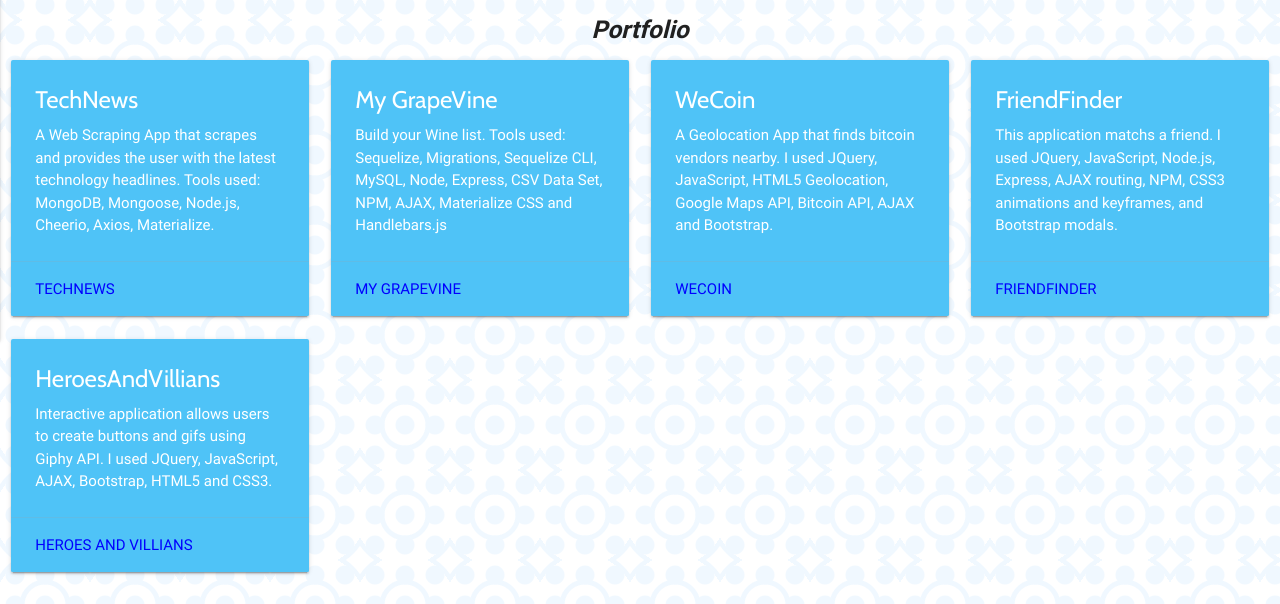
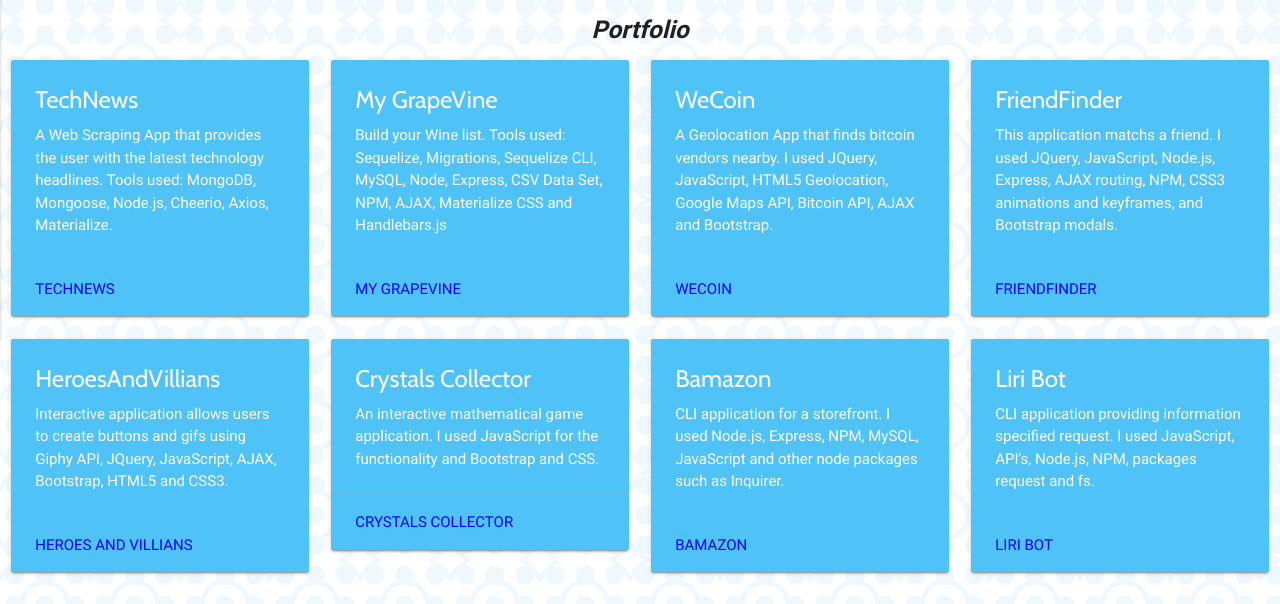
Before and after one commit to shaheenaq/MyPortfolio, a plain HTML site: page index.html in a window 1280 px wide. Shown: the part 520-1124 px from the top of the page. Drawn offline with nearby package versions, Linux system fonts and the light colour scheme.

Commit message:
adds new project

```diff
--- a/index.html
+++ b/index.html
@@ -58,7 +58,7 @@
             <div class="card light-blue lighten-2">
               <div class="card-content white-text">
               <span class="card-title">TechNews</span>
-              <p>A Web Scraping App that scrapes and provides the user with the latest technology headlines. Tools used: MongoDB, Mongoose, Node.js, Cheerio, Axios, Materialize.</p>
+              <p>A Web Scraping App that provides the user with the latest technology headlines. Tools used: MongoDB, Mongoose, Node.js, Cheerio, Axios, Materialize.</p>
               </div>
               <div class="card-action">
               <a href="https://blooming-brushlands-51989.herokuapp.com/">TechNews</a>
@@ -102,15 +102,15 @@
             <div class="card light-blue lighten-2">
               <div class="card-content white-text">
               <span class="card-title">HeroesAndVillians</span>
-              <p>Interactive application allows users to create buttons and gifs using Giphy API. I used JQuery, JavaScript, AJAX, Bootstrap, HTML5 and CSS3.</p>
+              <p>Interactive application allows users to create buttons and gifs using Giphy API, JQuery, JavaScript, AJAX, Bootstrap, HTML5 and CSS3.</p>
               </div>
               <div class="card-action">
               <a href="https://shaheenaq.github.io/HeroesAndVillains/">Heroes And Villians</a>
               </div>
             </div>
           </div>
-        </div>
-        <div class="row">
+        <!-- </div> -->
+        <!-- <div class="row"> -->
           <div class="col s12 m6 l3">
             <div class="card light-blue lighten-2">
               <div class="card-content white-text">
```
